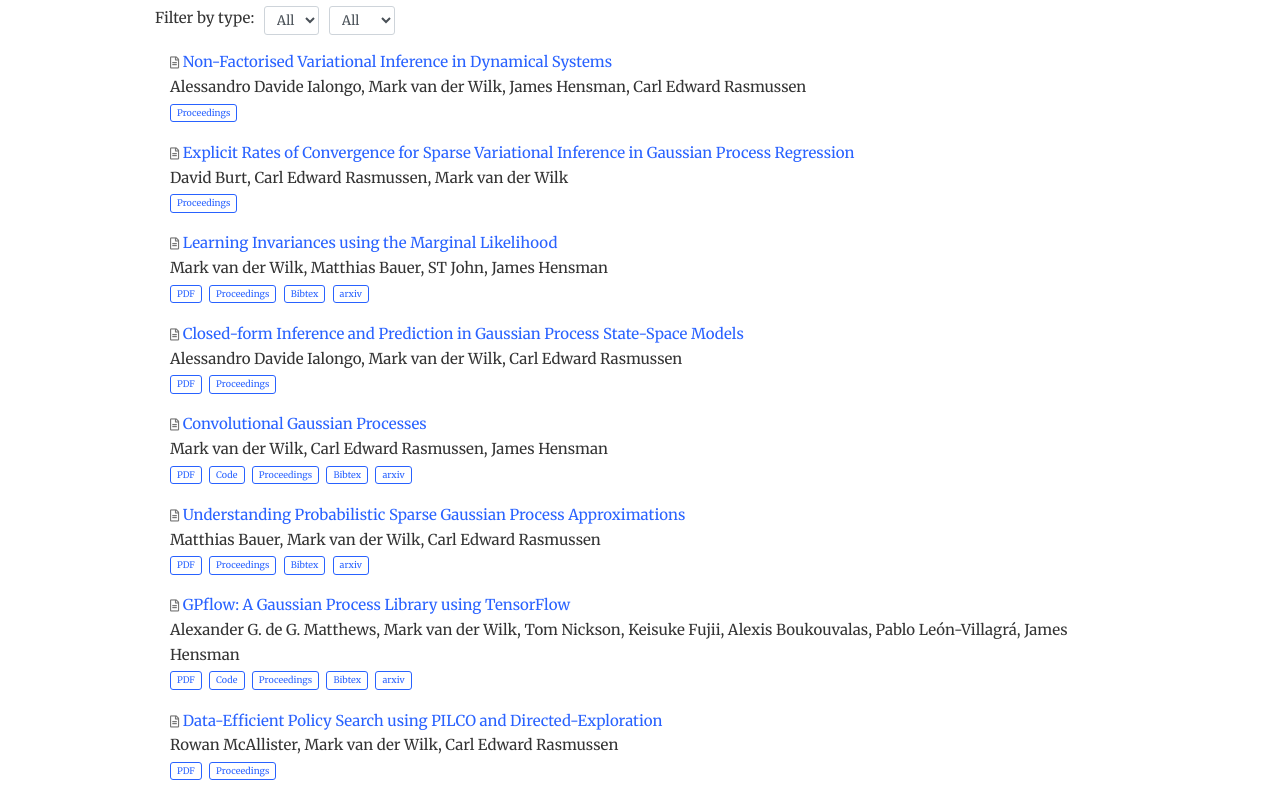
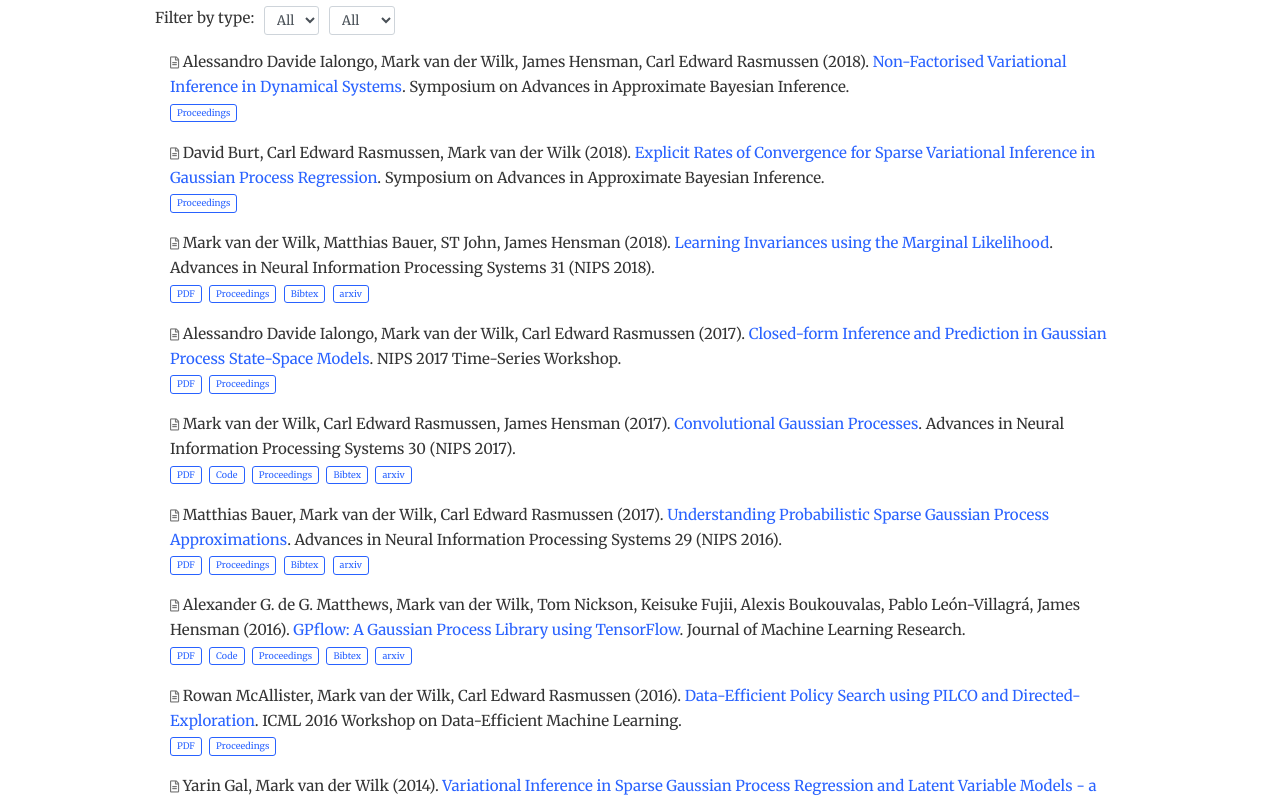
Before and after one commit to markvdw/markvdw.github.io, a plain HTML site: page publication/index.html in a window 1280 px wide. Shown: the part 146-947 px from the top of the page. Drawn offline with nearby package versions, Linux system fonts and the light colour scheme; some packages are replaced by stand-ins of ours; some icons are missing.

Commit message:
Update thesis.

```diff
--- a/publication/index.html
+++ b/publication/index.html
@@ -350,9 +350,12 @@
 
             <div class="pub-list-item" style="margin-bottom: 1rem" itemscope itemtype="http://schema.org/CreativeWork">
   <i class="far fa-file-alt pub-icon" aria-hidden="true"></i>
-  <a href="/publication/non-factorised-gpssm/" itemprop="name">Non-Factorised Variational Inference in Dynamical Systems</a>
-  <div itemprop="author">
-    Alessandro Davide Ialongo, Mark van der Wilk, James Hensman, Carl Edward Rasmussen</div>
+  <span itemprop="author">
+    Alessandro Davide Ialongo, Mark van der Wilk, James Hensman, Carl Edward Rasmussen</span>
+  (2018).
+  <a href="/publication/non-factorised-gpssm/" itemprop="name">Non-Factorised Variational Inference in Dynamical Systems</a>.
+  Symposium on Advances in Approximate Bayesian Inference.
+
   <p>
 
 
@@ -412,9 +415,12 @@
 
             <div class="pub-list-item" style="margin-bottom: 1rem" itemscope itemtype="http://schema.org/CreativeWork">
   <i class="far fa-file-alt pub-icon" aria-hidden="true"></i>
-  <a href="/publication/explicit-rates/" itemprop="name">Explicit Rates of Convergence for Sparse Variational Inference in Gaussian Process Regression</a>
-  <div itemprop="author">
-    David Burt, Carl Edward Rasmussen, Mark van der Wilk</div>
+  <span itemprop="author">
+    David Burt, Carl Edward Rasmussen, Mark van der Wilk</span>
+  (2018).
+  <a href="/publication/explicit-rates/" itemprop="name">Explicit Rates of Convergence for Sparse Variational Inference in Gaussian Process Regression</a>.
+  Symposium on Advances in Approximate Bayesian Inference.
+
   <p>
 
 
@@ -474,9 +480,12 @@
 
             <div class="pub-list-item" style="margin-bottom: 1rem" itemscope itemtype="http://schema.org/CreativeWork">
   <i class="far fa-file-alt pub-icon" aria-hidden="true"></i>
-  <a href="/publication/invariant-gp/" itemprop="name">Learning Invariances using the Marginal Likelihood</a>
-  <div itemprop="author">
-    Mark van der Wilk, Matthias Bauer, ST John, James Hensman</div>
+  <span itemprop="author">
+    Mark van der Wilk, Matthias Bauer, ST John, James Hensman</span>
+  (2018).
+  <a href="/publication/invariant-gp/" itemprop="name">Learning Invariances using the Marginal Likelihood</a>.
+  Advances in Neural Information Processing Systems 31 (NIPS 2018).
+
   <p>
 
 
@@ -574,9 +583,12 @@
 
             <div class="pub-list-item" style="margin-bottom: 1rem" itemscope itemtype="http://schema.org/CreativeWork">
   <i class="far fa-file-alt pub-icon" aria-hidden="true"></i>
-  <a href="/publication/closed-form-gpssm/" itemprop="name">Closed-form Inference and Prediction in Gaussian Process State-Space Models</a>
-  <div itemprop="author">
-    Alessandro Davide Ialongo, Mark van der Wilk, Carl Edward Rasmussen</div>
+  <span itemprop="author">
+    Alessandro Davide Ialongo, Mark van der Wilk, Carl Edward Rasmussen</span>
+  (2017).
+  <a href="/publication/closed-form-gpssm/" itemprop="name">Closed-form Inference and Prediction in Gaussian Process State-Space Models</a>.
+  NIPS 2017 Time-Series Workshop.
+
   <p>
 
 
@@ -642,9 +654,12 @@
 
             <div class="pub-list-item" style="margin-bottom: 1rem" itemscope itemtype="http://schema.org/CreativeWork">
   <i class="far fa-file-alt pub-icon" aria-hidden="true"></i>
-  <a href="/publication/convolutional-gp/" itemprop="name">Convolutional Gaussian Processes</a>
-  <div itemprop="author">
-    Mark van der Wilk, Carl Edward Rasmussen, James Hensman</div>
+  <span itemprop="author">
+    Mark van der Wilk, Carl Edward Rasmussen, James Hensman</span>
+  (2017).
+  <a href="/publication/convolutional-gp/" itemprop="name">Convolutional Gaussian Processes</a>.
+  Advances in Neural Information Processing Systems 30 (NIPS 2017).
+
   <p>
 
 
@@ -748,9 +763,12 @@
 
             <div class="pub-list-item" style="margin-bottom: 1rem" itemscope itemtype="http://schema.org/CreativeWork">
   <i class="far fa-file-alt pub-icon" aria-hidden="true"></i>
-  <a href="/publication/understanding/" itemprop="name">Understanding Probabilistic Sparse Gaussian Process Approximations</a>
-  <div itemprop="author">
-    Matthias Bauer, Mark van der Wilk, Carl Edward Rasmussen</div>
+  <span itemprop="author">
+    Matthias Bauer, Mark van der Wilk, Carl Edward Rasmussen</span>
+  (2017).
+  <a href="/publication/understanding/" itemprop="name">Understanding Probabilistic Sparse Gaussian Process Approximations</a>.
+  Advances in Neural Information Processing Systems 29 (NIPS 2016).
+
   <p>
 
 
@@ -848,9 +866,12 @@
 
             <div class="pub-list-item" style="margin-bottom: 1rem" itemscope itemtype="http://schema.org/CreativeWork">
   <i class="far fa-file-alt pub-icon" aria-hidden="true"></i>
-  <a href="/publication/gpflow/" itemprop="name">GPflow: A Gaussian Process Library using TensorFlow</a>
-  <div itemprop="author">
-    Alexander G. de G. Matthews, Mark van der Wilk, Tom Nickson, Keisuke Fujii, Alexis Boukouvalas, Pablo León-Villagrá, James Hensman</div>
+  <span itemprop="author">
+    Alexander G. de G. Matthews, Mark van der Wilk, Tom Nickson, Keisuke Fujii, Alexis Boukouvalas, Pablo León-Villagrá, James Hensman</span>
+  (2016).
+  <a href="/publication/gpflow/" itemprop="name">GPflow: A Gaussian Process Library using TensorFlow</a>.
+  Journal of Machine Learning Research.
+
   <p>
 
 
@@ -954,9 +975,12 @@
 
             <div class="pub-list-item" style="margin-bottom: 1rem" itemscope itemtype="http://schema.org/CreativeWork">
   <i class="far fa-file-alt pub-icon" aria-hidden="true"></i>
-  <a href="/publication/data-efficient-exploration/" itemprop="name">Data-Efficient Policy Search using PILCO and Directed-Exploration</a>
-  <div itemprop="author">
-    Rowan McAllister, Mark van der Wilk, Carl Edward Rasmussen</div>
+  <span itemprop="author">
+    Rowan McAllister, Mark van der Wilk, Carl Edward Rasmussen</span>
+  (2016).
+  <a href="/publication/data-efficient-exploration/" itemprop="name">Data-Efficient Policy Search using PILCO and Directed-Exploration</a>.
+  ICML 2016 Workshop on Data-Efficient Machine Learning.
+
   <p>
 
 
@@ -1022,9 +1046,12 @@
 
             <div class="pub-list-item" style="margin-bottom: 1rem" itemscope itemtype="http://schema.org/CreativeWork">
   <i class="far fa-file-alt pub-icon" aria-hidden="true"></i>
-  <a href="/publication/gentle-tutorial/" itemprop="name">Variational Inference in Sparse Gaussian Process Regression and Latent Variable Models - a Gentle Tutorial</a>
-  <div itemprop="author">
-    Yarin Gal, Mark van der Wilk</div>
+  <span itemprop="author">
+    Yarin Gal, Mark van der Wilk</span>
+  (2014).
+  <a href="/publication/gentle-tutorial/" itemprop="name">Variational Inference in Sparse Gaussian Process Regression and Latent Variable Models - a Gentle Tutorial</a>.
+  arXiv.
+
   <p>
 
 
@@ -1106,9 +1133,12 @@
 
             <div class="pub-list-item" style="margin-bottom: 1rem" itemscope itemtype="http://schema.org/CreativeWork">
   <i class="far fa-file-alt pub-icon" aria-hidden="true"></i>
-  <a href="/publication/parallel/" itemprop="name">Distributed Variational Inference in Sparse Gaussian Process Regression and Latent Variable Models</a>
-  <div itemprop="author">
-    Yarin Gal&ast;, Mark van der Wilk&ast;, Carl Edward Rasmussen</div>
+  <span itemprop="author">
+    Yarin Gal&ast;, Mark van der Wilk&ast;, Carl Edward Rasmussen</span>
+  (2014).
+  <a href="/publication/parallel/" itemprop="name">Distributed Variational Inference in Sparse Gaussian Process Regression and Latent Variable Models</a>.
+  Advances in Neural Information Processing Systems 29 (NIPS 2016).
+
   <p>
 
 
```
